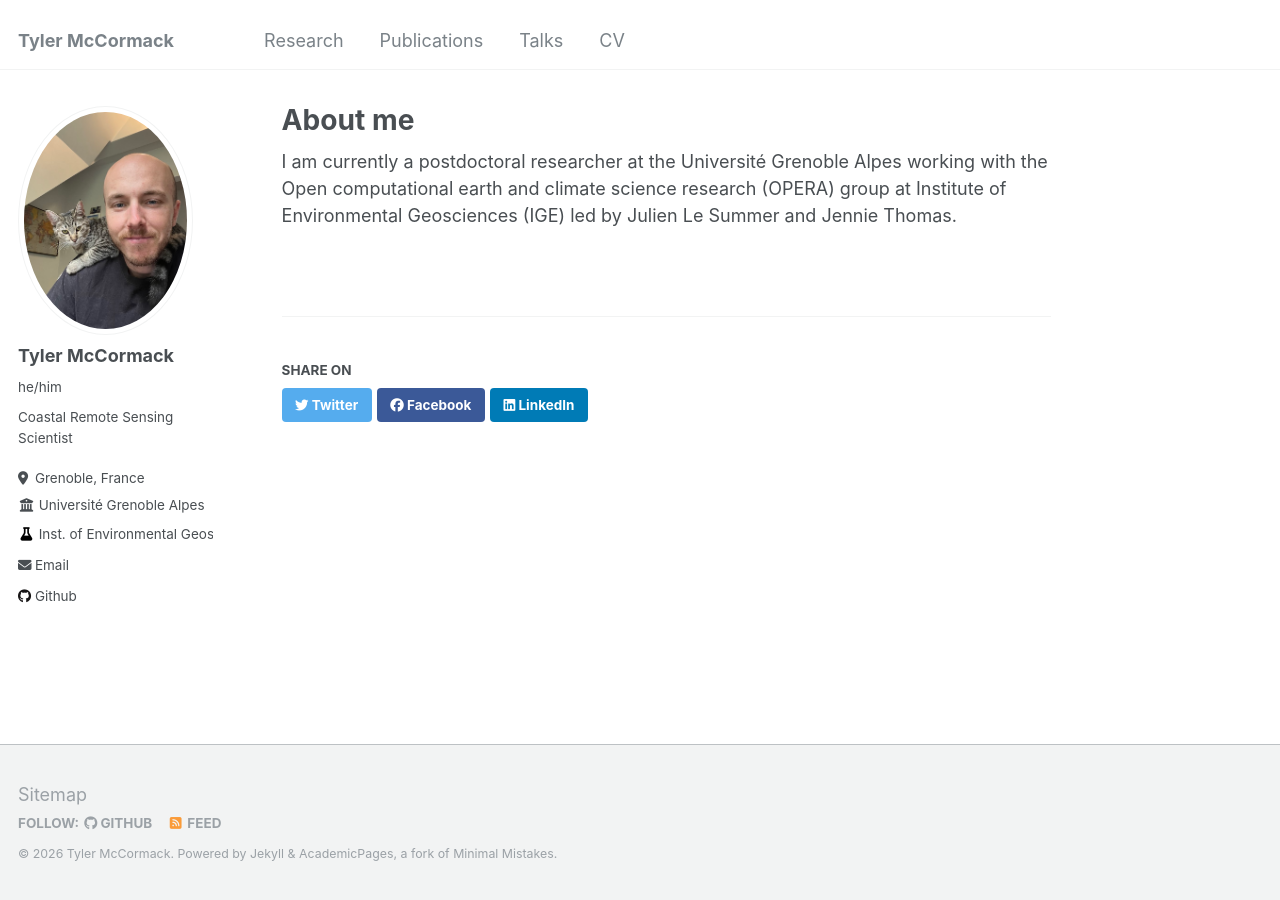
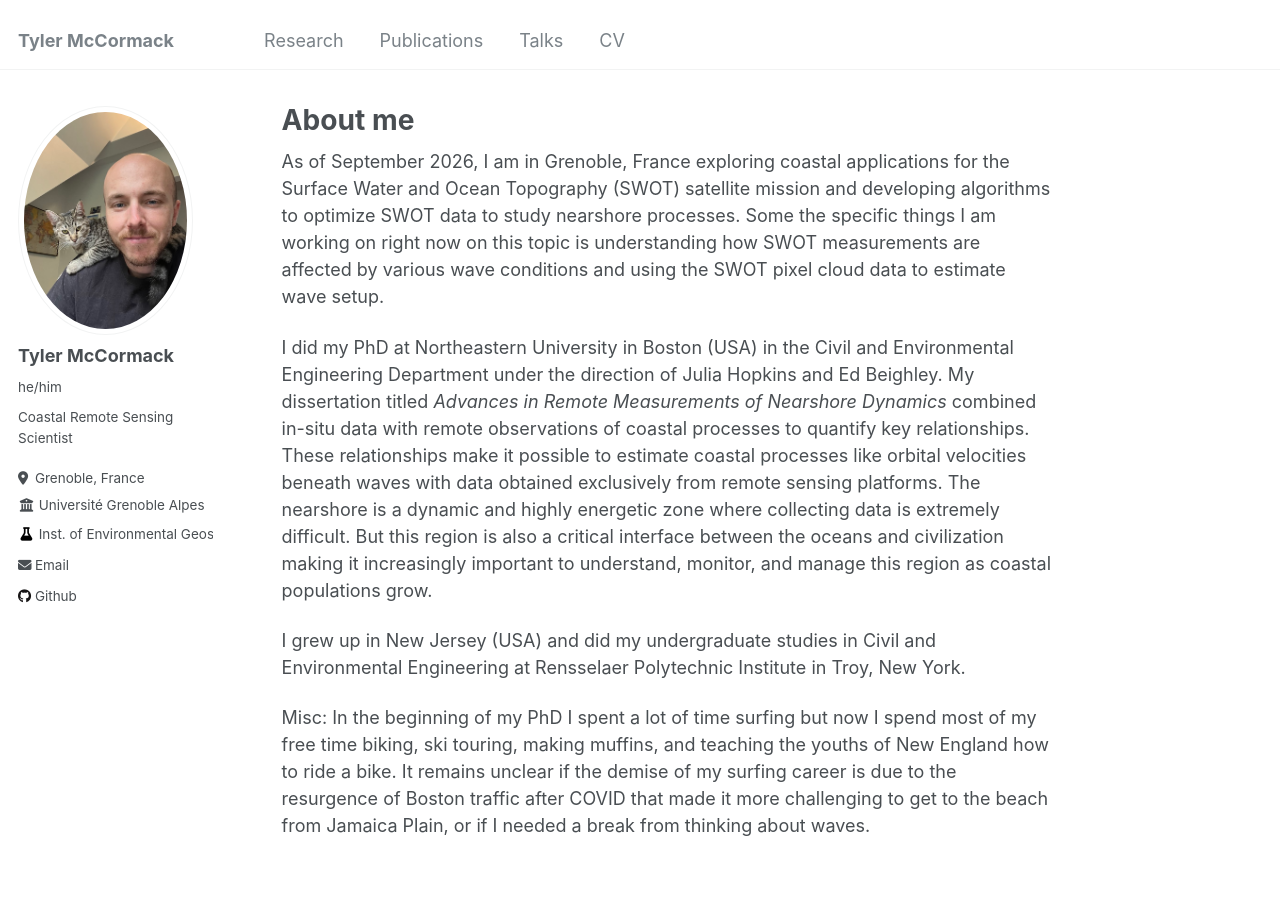
Before and after one commit to tylermccormack-research/tylermccormack-research.github.io, a Jekyll site: the page built from _pages/about.md, in a window 1280 px wide and 900 px high. Built offline with Jekyll 4.4.1, drawn with Linux system fonts in a browser that asks for light colours.

Commit message:
Update about.md

```diff
--- a/_pages/about.md
+++ b/_pages/about.md
@@ -7,4 +7,11 @@ redirect_from:
   - /about.html
 ---
 
-I am currently a postdoctoral researcher at the Université Grenoble Alpes working with the Open computational earth and climate science research (OPERA) group at Institute of Environmental Geosciences (IGE) led by Julien Le Summer and Jennie Thomas.
+As of September 2026, I am in Grenoble, France exploring coastal applications for the Surface Water and Ocean Topography (SWOT) satellite mission and developing algorithms to optimize SWOT data to study nearshore processes. Some the specific things I am working on right now on this topic is understanding how SWOT measurements are affected by various wave conditions and using the SWOT pixel cloud data to estimate wave setup.
+
+I did my PhD at Northeastern University in Boston (USA) in the Civil and Environmental Engineering Department under the direction of Julia Hopkins and Ed Beighley. My dissertation titled _Advances in Remote Measurements of Nearshore Dynamics_ combined in-situ data with remote observations of coastal processes to quantify key relationships. These relationships make it possible to estimate coastal processes like orbital velocities beneath waves with data obtained exclusively from remote sensing platforms. The nearshore is a dynamic and highly energetic zone where collecting data is extremely difficult. But this region is also a critical interface between the oceans and civilization making it increasingly important to understand, monitor, and manage this region as coastal populations grow.
+
+I grew up in New Jersey (USA) and did my undergraduate studies in Civil and Environmental Engineering at Rensselaer Polytechnic Institute in Troy, New York.
+
+Misc:
+In the beginning of my PhD I spent a lot of time surfing but now I spend most of my free time biking, ski touring, making muffins, and teaching the youths of New England how to ride a bike. It remains unclear if the demise of my surfing career is due to the resurgence of Boston traffic after COVID that made it more challenging to get to the beach from Jamaica Plain, or if I needed a break from thinking about waves.
```
